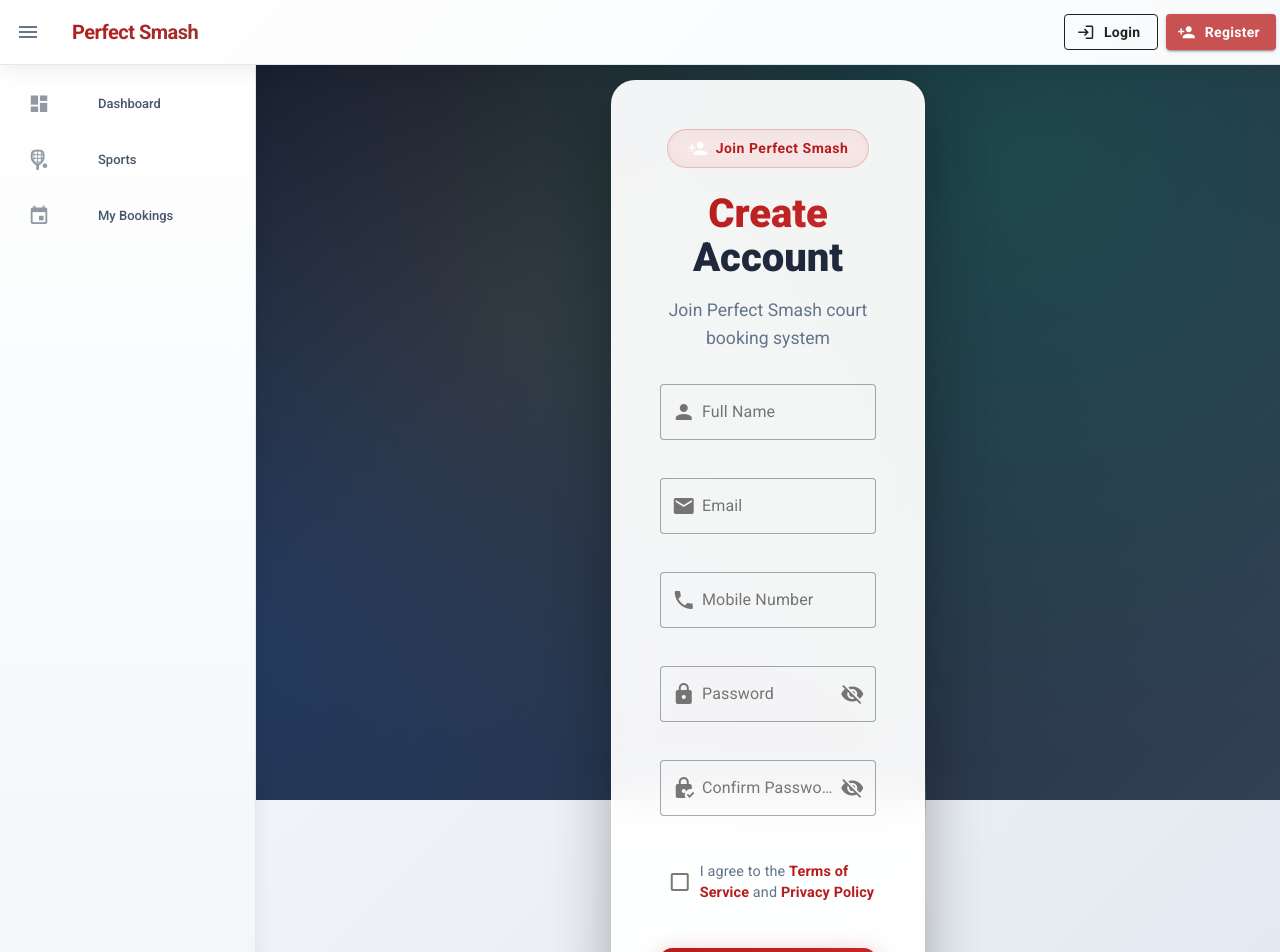
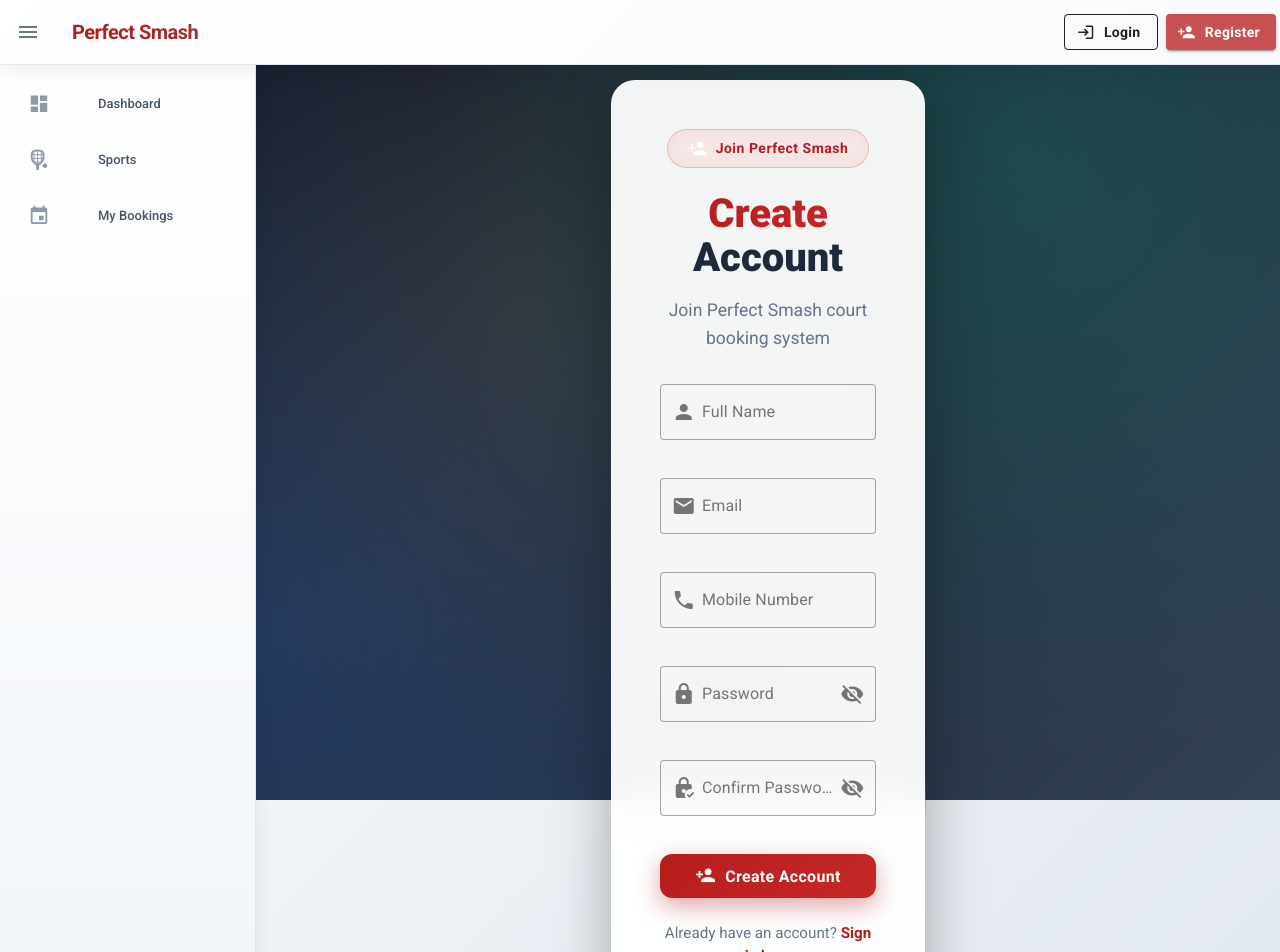
Before and after one commit to INGCOPH-IT01/ingcoph-schedule-front, a Vue app: page /#/register in a window 1280 px wide. Shown: the top 952 px of the page. Built offline with nearby package versions, Linux system fonts and the light colour scheme; no server answers; sample sign-in values are in the browser's storage.

Commit message:
Register: remove Terms of Service and Privacy Policy

```diff
--- a/src/views/Register.vue
+++ b/src/views/Register.vue
@@ -82,22 +82,6 @@
                   class="form-field mb-4"
                 ></v-text-field>
 
-                <v-checkbox
-                  v-model="form.terms"
-                  :rules="[v => !!v || 'You must agree to the terms']"
-                  color="primary"
-                  class="mb-4"
-                >
-                  <template v-slot:label>
-                    <span class="terms-text">
-                      I agree to the
-                      <a href="#" class="terms-link">Terms of Service</a>
-                      and
-                      <a href="#" class="terms-link">Privacy Policy</a>
-                    </span>
-                  </template>
-                </v-checkbox>
-
                 <v-alert
                   v-if="error"
                   type="error"
@@ -160,8 +144,7 @@
       email: '',
       phone: '',
       password: '',
-      password_confirmation: '',
-      terms: false
+      password_confirmation: ''
     })
     const loading = ref(false)
     const error = ref('')
@@ -389,24 +372,6 @@
   }
 }
 
-/* Terms Text */
-.terms-text {
-  color: #64748b;
-  font-size: 0.9rem;
-}
-
-.terms-link {
-  color: #B71C1C;
-  text-decoration: none;
-  font-weight: 600;
-  transition: color 0.3s ease;
-}
-
-.terms-link:hover {
-  color: #C62828;
-  text-decoration: underline;
-}
-
 /* Auth Footer */
 .auth-footer {
   text-align: center;
```
